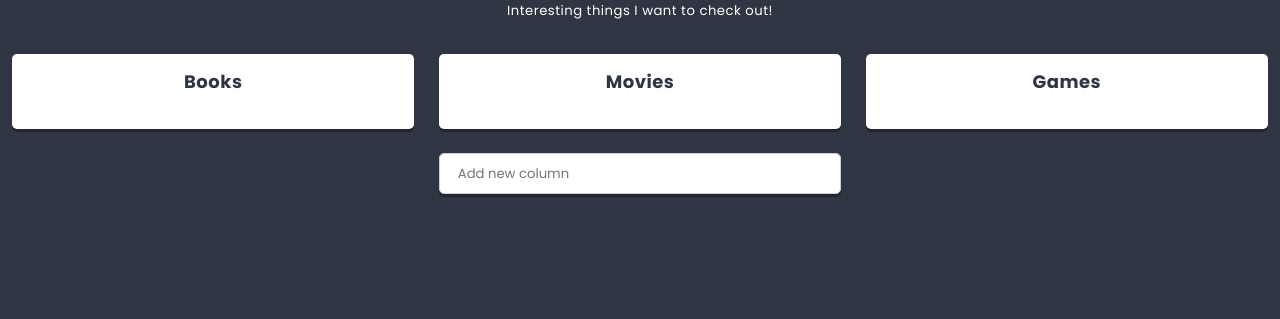
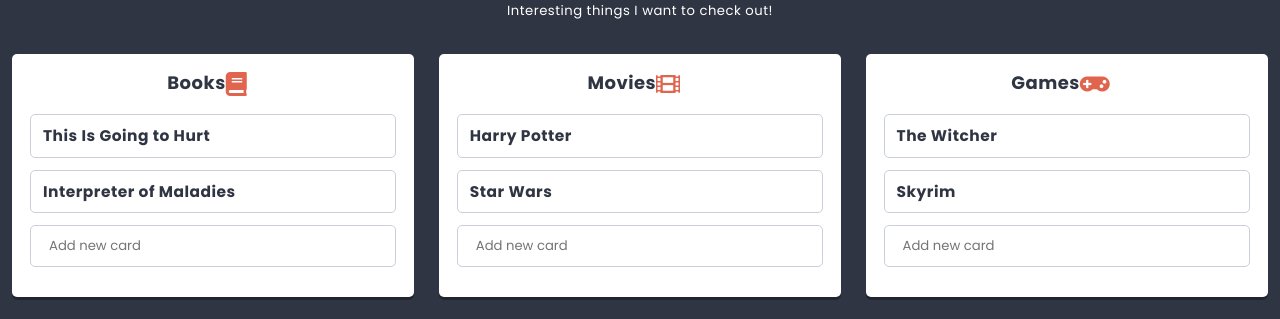
Before and after one commit to ibibibibi/React, a React app: page / in a window 1280 px wide. Shown: the part 401-720 px from the top of the page. Built offline with nearby package versions, Linux system fonts and the light colour scheme.

Commit message:
Adding cards to columns

```diff
--- a/src/components/Card/Card.js
+++ b/src/components/Card/Card.js
@@ -0,0 +1,19 @@
+import React from 'react';
+import styles from './Card.scss';
+import PropTypes from 'prop-types';
+
+class Card extends React.Component {
+    static propTypes = {
+        title: PropTypes.string.isRequired,
+    }
+
+    render() {
+      return (
+        <div className={styles.component}>
+            <h3>{this.props.title}</h3>
+        </div>
+      )
+    }
+}
+
+export default Card;
--- a/src/components/Column/Column.js
+++ b/src/components/Column/Column.js
@@ -1,16 +1,43 @@
 import React from 'react';
 import styles from './Column.scss';
 import PropTypes from 'prop-types';
+import Icon from '../Icon';
+import Card from '../Card/Card';
+import Creator from '../Creator/Creator';
+import {settings} from '../../data/dataStore';
 
 class Column extends React.Component{
     static propTypes = {
         title: PropTypes.string.isRequired,
     }
 
+    addCard(title){
+        this.setState(state => ({
+            cards:[...state.cards,
+                {
+                key: state.cards.length ? state.cards[state.columns.length-1].key+1 : 0,
+                title,
+                }
+            ]
+        }
+        ));
+    }
+
     render() {
+        const {title, icon, cards, addCard} = this.props;
         return(
             <div className={styles.component}>
-                <h3 className={styles.title}>{this.props.title}</h3>
+                <h3 className={styles.title}>{title}
+                    <span className={styles.icon}><Icon name={icon}/></span>
+                </h3>
+                <div className={styles.cards}>
+                    {cards.map(cardData => (
+                    <Card key={cardData.id} {...cardData} />
+                    ))}
+                </div>
+                <div className={styles.creator}>
+                    <Creator text={settings.cardCreatorText} action={addCard} />
+                </div>
             </div>
         )
     }
--- a/src/components/List/List.js
+++ b/src/components/List/List.js
@@ -9,12 +9,14 @@ import Creator from '../Creator/Creator';
 class List extends React.Component {
     state = {
         columns: this.props.columns || [],
+        cards: this.props.cards || [],
       }
 
       static propTypes = {
         title: PropTypes.node.isRequired,
         description: PropTypes.node,
         columns: PropTypes.array,
+        cards: PropTypes.array,
     }
 
     static defaultProps = {
@@ -50,9 +52,6 @@ class List extends React.Component {
                     {this.state.columns.map(({key, ...columnProps}) => (
                         <Column key={key} {...columnProps} />
                     ))}
-                    {/* <Column title="Films"/>
-                    <Column title="Books"/>
-                    <Column title="Important"/> */}
                 </div>
 
                 <div className={styles.creator}>
```
